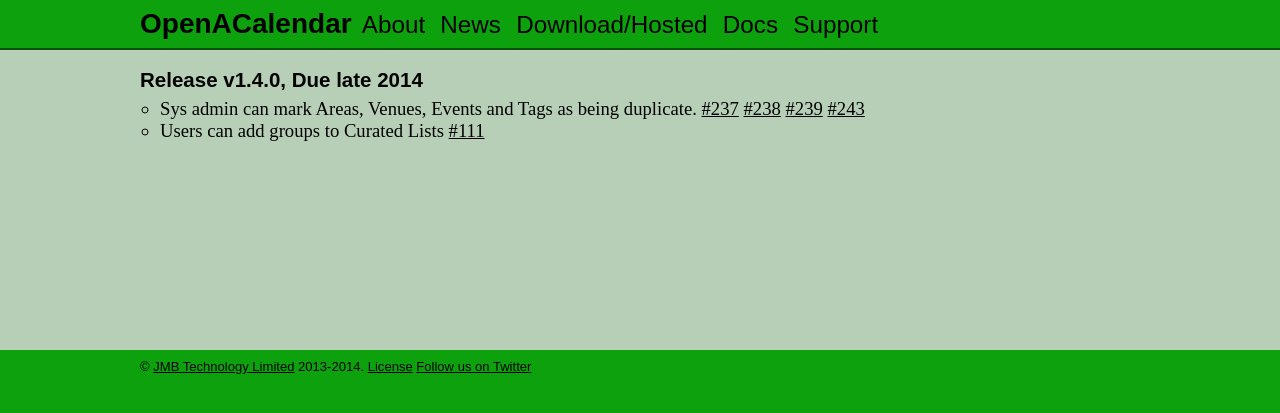
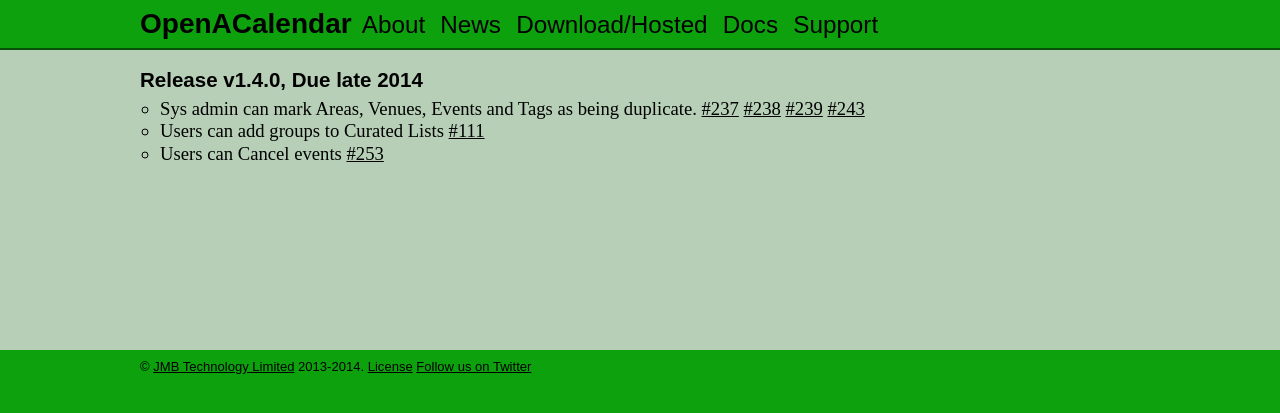
Before and after one commit to OpenACalendar/openacalendar.github.io, a Jekyll site: the page built from release/1.4.0.html, in a window 1280 px wide. Shown: the top 413 px of the page. Built offline with Jekyll 4.4.1, drawn with Linux system fonts in a browser that asks for light colours; Markdown is read by kramdown in place of the engine named in the settings; comment, search, counter and statistics services are not loaded.

Commit message:
notes for 1.4.0

```diff
--- a/release/1.4.0.html
+++ b/release/1.4.0.html
@@ -15,5 +15,6 @@
 		<a href="https://github.com/OpenACalendar/OpenACalendar-Web-Core/issues/239">#239</a>
 		<a href="https://github.com/OpenACalendar/OpenACalendar-Web-Core/issues/243">#243</a>
 	</li>
-	<li>Users can add groups to Curated Lists <a href="https://github.com/OpenACalendar/OpenACalendar-Web-Core/issues/111">#111</a></a>
+	<li>Users can add groups to Curated Lists <a href="https://github.com/OpenACalendar/OpenACalendar-Web-Core/issues/111">#111</a></li>
+	<li>Users can Cancel events <a href="https://github.com/OpenACalendar/OpenACalendar-Web-Core/issues/253">#253</a></li>
 </ul>
```
